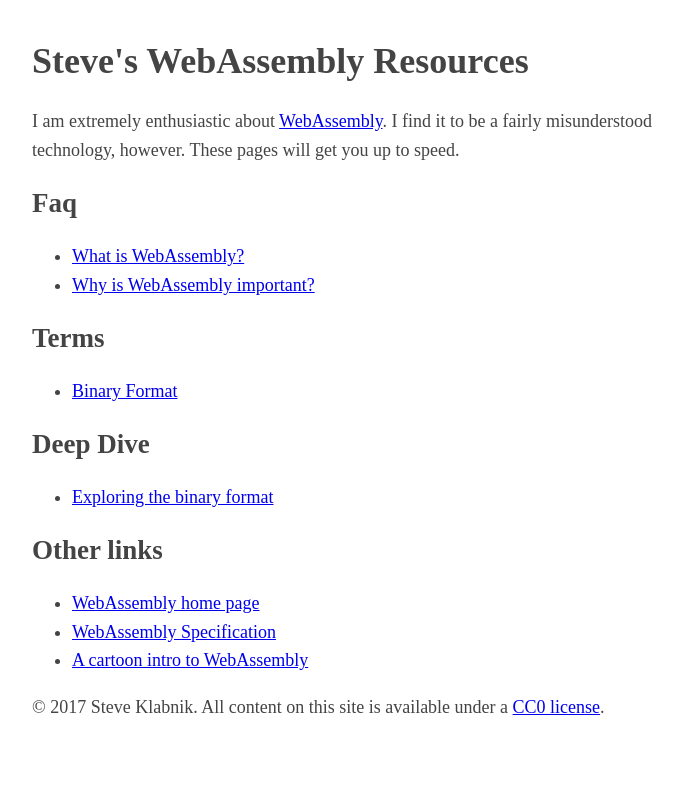
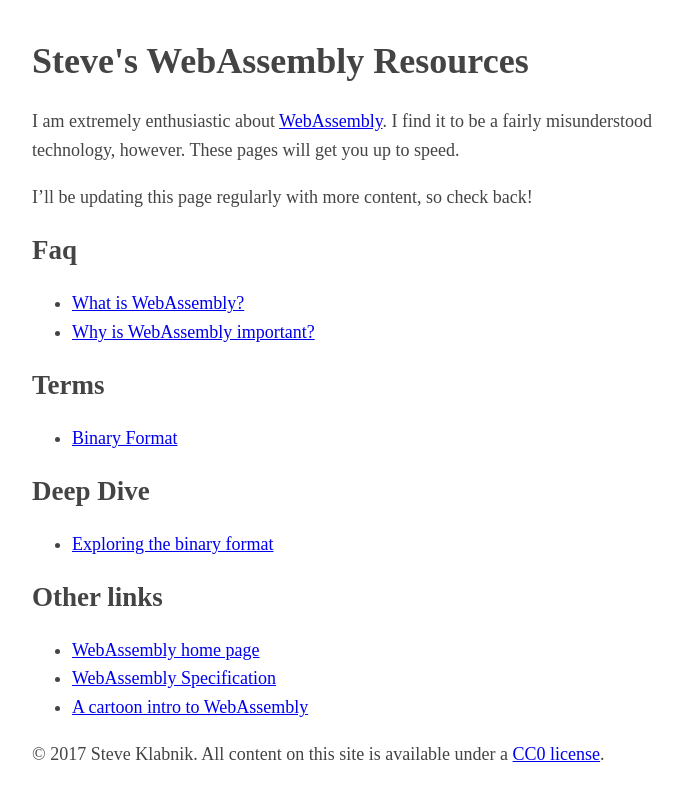
Before and after one commit to steveklabnik/workers-steveklabnik.com, a Jekyll site: the page built from wasm/index.md, in a window 1280 px wide. Shown: the top 801 px of the page, without its empty margins (283-966 px from the left). Built offline with Jekyll 4.4.1, drawn with Linux system fonts in a browser that asks for light colours.

Commit message:
come back

```diff
--- a/wasm/index.md
+++ b/wasm/index.md
@@ -5,6 +5,8 @@ description: Tons of WebAssembly resources; a WebAssembly FAQ, WebAssembly links
 ---
 I am extremely enthusiastic about [WebAssembly]. I find it to be a fairly
 misunderstood technology, however. These pages will get you up to speed.
+
+I'll be updating this page regularly with more content, so check back!
 
 [WebAssembly]: http://webassembly.org/
 
```
